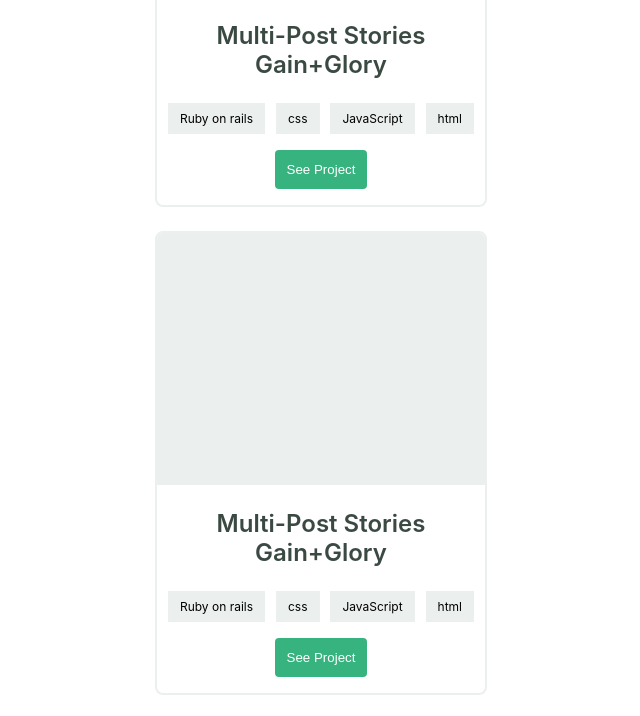
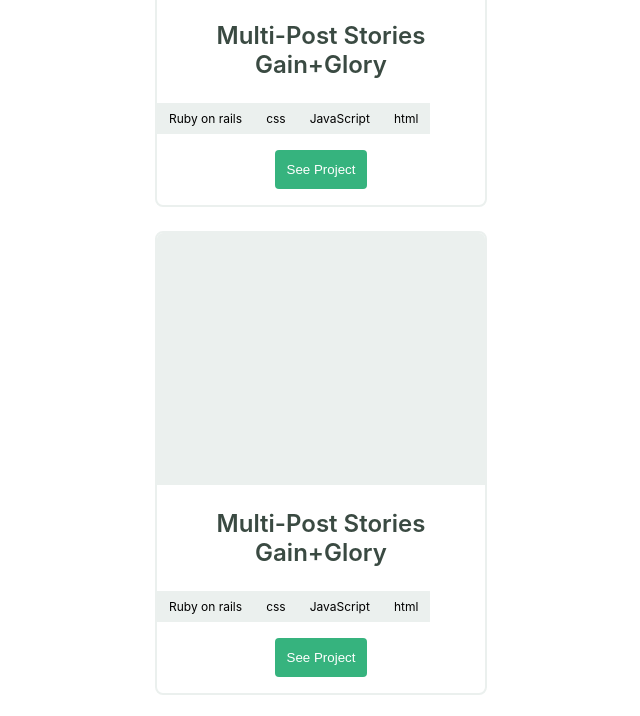
Before and after one commit to BahirHakimy/My-Portfolio, a plain HTML site: page index.html in a window 1280 px wide. Shown: the part 1216-1932 px from the top of the page, without its empty margins (319-959 px from the left). Drawn offline with Linux system fonts and the light colour scheme.

Commit message:
Update style.css used float to position the tags instead of flex

```diff
--- a/style.css
+++ b/style.css
@@ -142,11 +142,7 @@ a {
 }
 
 .languages {
-  display: flex;
-  justify-content: space-evenly;
-  align-items: center;
   width: 100%;
-  flex-wrap: wrap;
   padding: 0;
   margin: 0;
 }
@@ -156,6 +152,8 @@ a {
   padding: 0.5rem 0.75rem;
   font-size: 0.75rem;
   background-color: var(--smoke);
+  width: max-content;
+  float: left;
 }
 
 .button {
```
